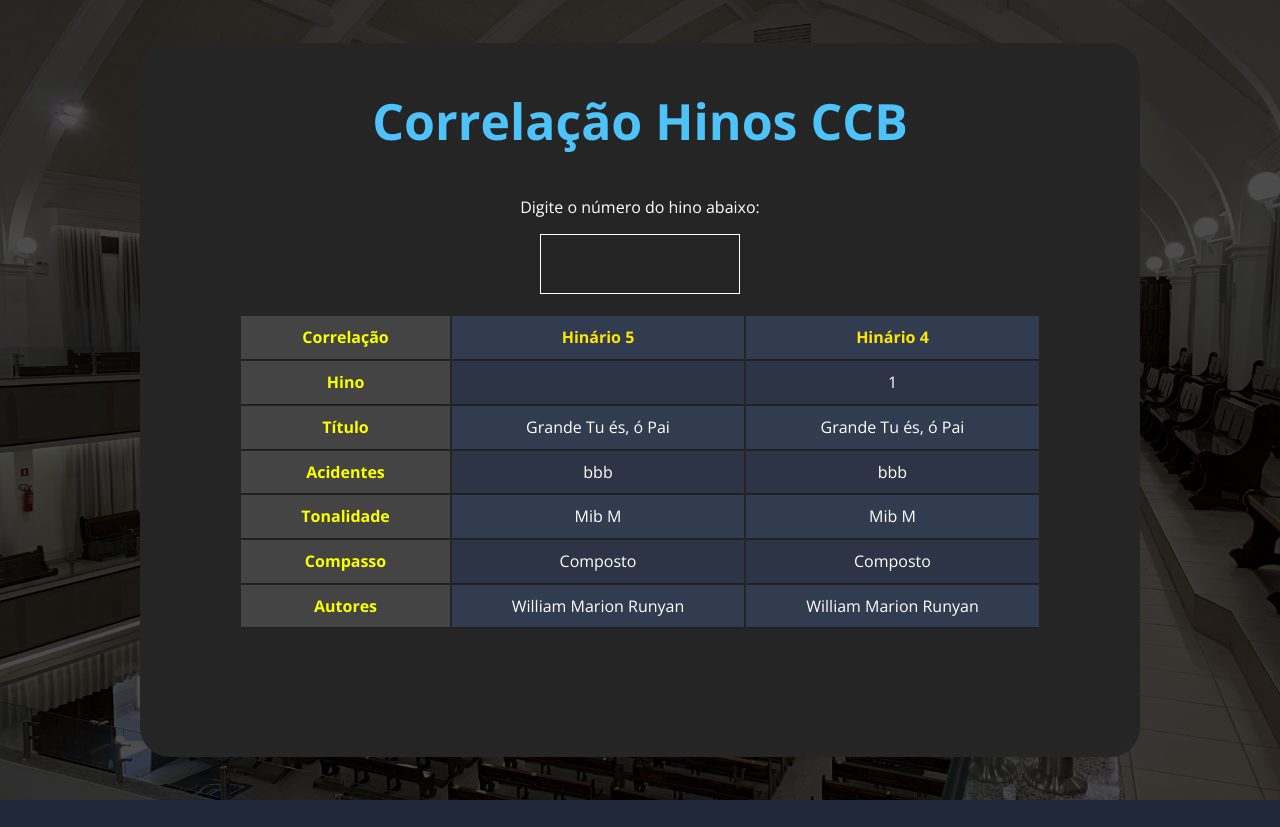
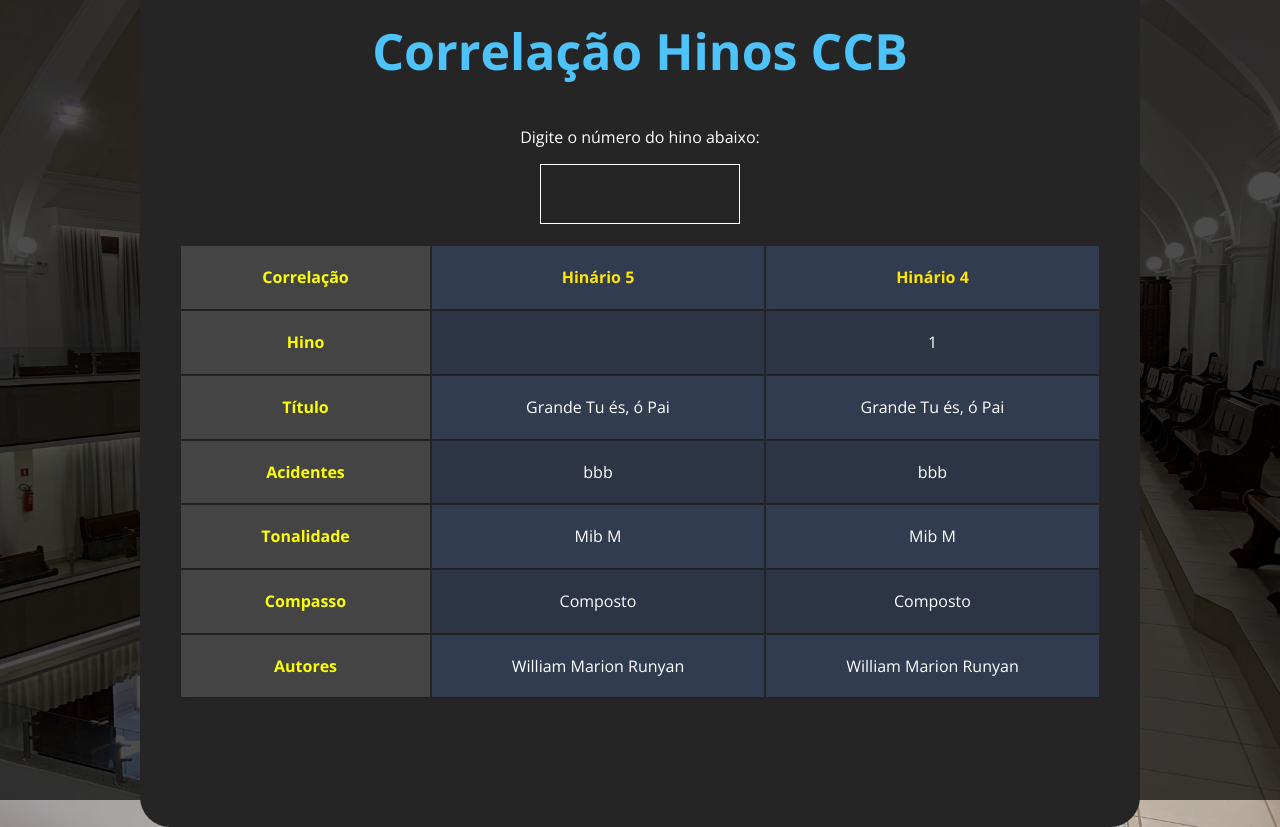
Before and after one commit to Caio-Prado/search-HymsApp, a React (Create React App) app: page / in a window 1280 px wide. Before the commit the page ends 800 px from the top, so only its background shows below. Built offline with nearby package versions, Linux system fonts and the light colour scheme.

Commit message:
atualização

```diff
--- a/src/components/resultsSearch/styles.css
+++ b/src/components/resultsSearch/styles.css
@@ -69,7 +69,7 @@
  .container td, .container th {
     padding-bottom: 2%;
     padding-top: 2%;
-    padding: 10px 60px 10px 60px;
+    padding: 20px 80px 20px 80px;
  }
 
  /* Background-color of the odd rows */
```
Also changed, not shown: src/components/resultsSearch/index.jsx (line endings or trailing spaces).
